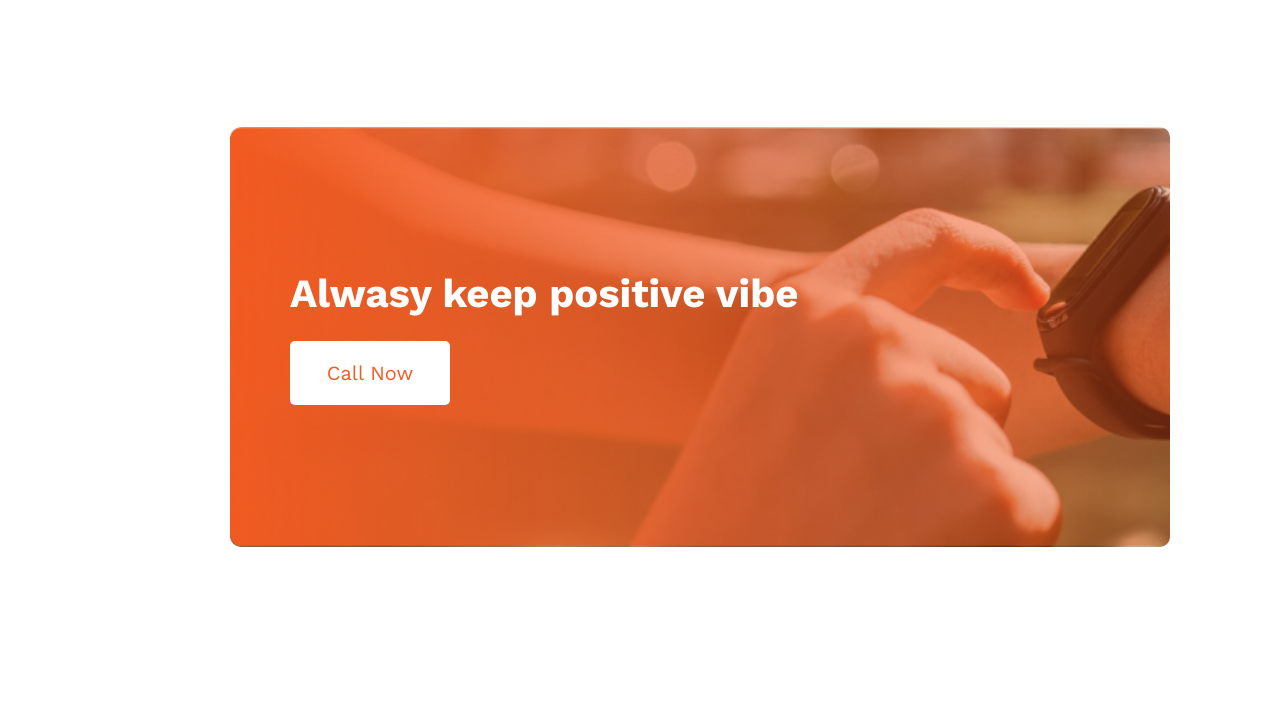
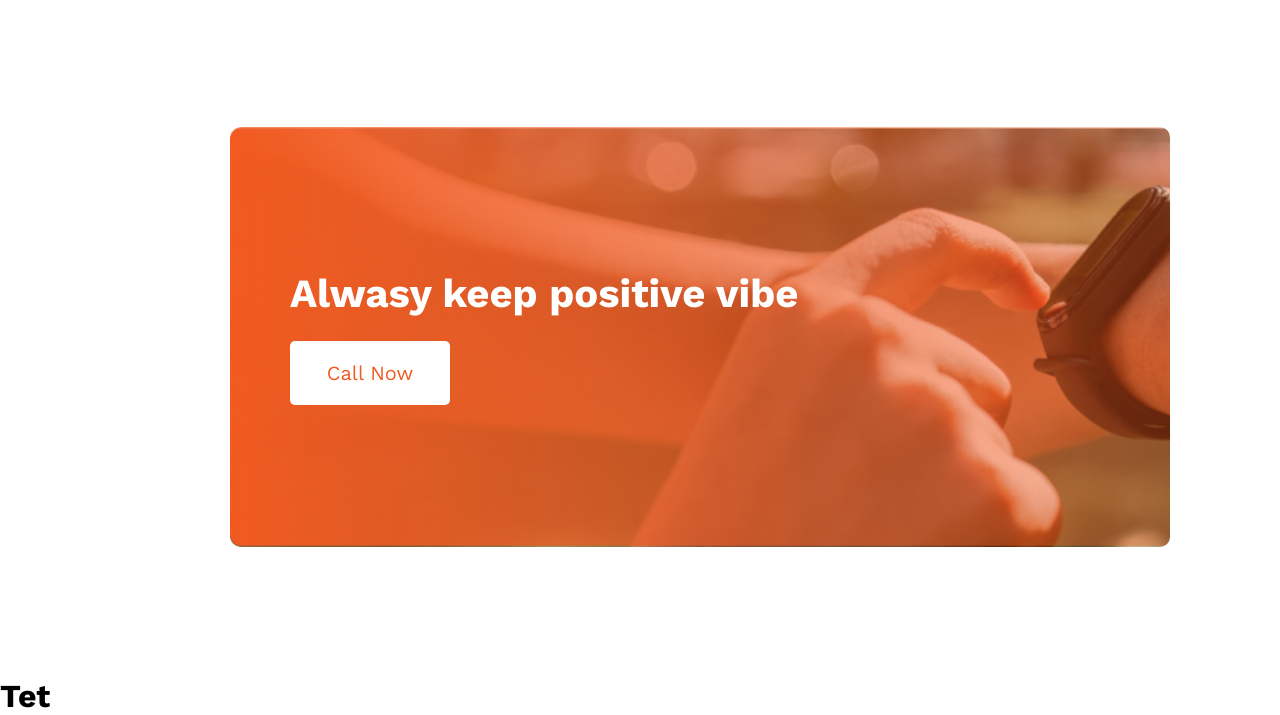
Before and after one commit to twasik68/assignment-1, a plain HTML site: page index.html in a window 1280 px wide. Shown: the part 2082-2797 px from the top of the page. Before the commit the page ends 2759 px from the top, so only its background shows below. Drawn offline with nearby package versions, Linux system fonts and the light colour scheme.

Commit message:
added new header section

```diff
--- a/index.html
+++ b/index.html
@@ -90,5 +90,9 @@
   </main>
   <footer></footer>
 </body>
+<!-- Test -->
+<header>
+  <h1>Tet</h1>
+</header>
 
 </html>
```
